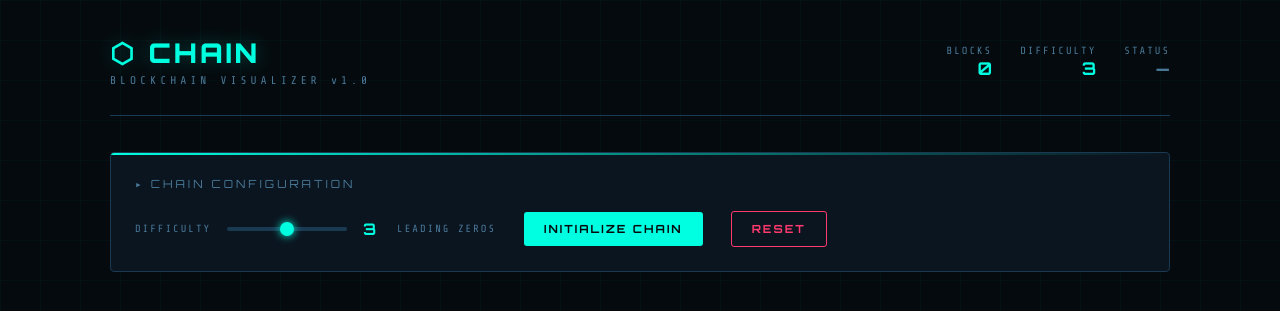
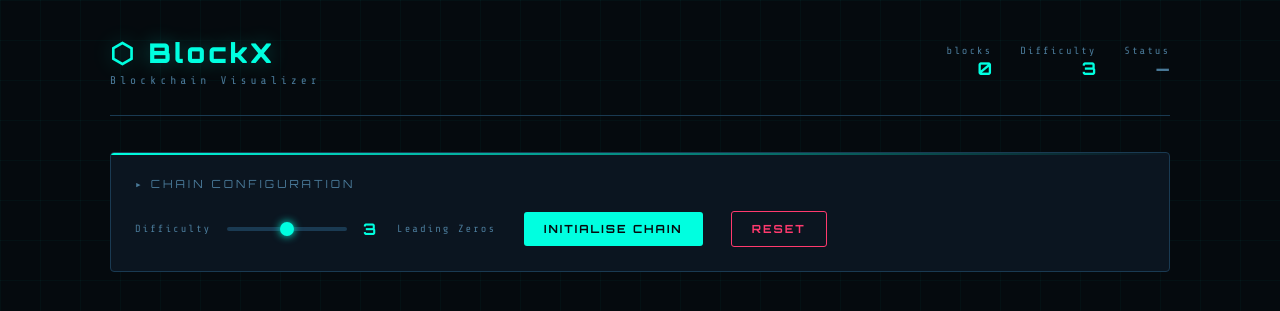
Before and after one commit to riteshpandey2024-cyber/BlockX, a Flask app: page / in a window 1280 px wide. Shown: the top 311 px of the page. Run offline with Flask 3, Linux system fonts and the light colour scheme.

Commit message:
update index.html

```diff
--- a/templates/index.html
+++ b/templates/index.html
@@ -18,20 +18,20 @@
       <!-- HEADER -->
       <header>
         <div class="logo">
-          <div class="logo-title">⬡ CHAIN</div>
-          <div class="logo-sub">BLOCKCHAIN VISUALIZER v1.0</div>
+          <div class="logo-title">⬡ BlockX</div>
+          <div class="logo-sub">Blockchain Visualizer</div>
         </div>
         <div class="header-stats">
           <div class="stat">
-            <div class="stat-label">BLOCKS</div>
+            <div class="stat-label">blocks</div>
             <div class="stat-value" id="stat-blocks">0</div>
           </div>
           <div class="stat">
-            <div class="stat-label">DIFFICULTY</div>
+            <div class="stat-label">Difficulty</div>
             <div class="stat-value" id="stat-diff">3</div>
           </div>
           <div class="stat">
-            <div class="stat-label">STATUS</div>
+            <div class="stat-label">Status</div>
             <div
               class="stat-value"
               id="stat-status"
@@ -50,7 +50,7 @@
           style="display: flex; align-items: center; gap: 28px; flex-wrap: wrap"
         >
           <div class="difficulty-row">
-            <span class="diff-label">DIFFICULTY</span>
+            <span class="diff-label">Difficulty</span>
             <input
               type="range"
               id="difficulty-slider"
@@ -60,13 +60,13 @@
             />
             <span class="diff-val" id="diff-display">3</span>
             <span class="diff-label" style="margin-left: 4px"
-              >LEADING ZEROS</span
+              >Leading Zeros</span
             >
           </div>
           <button id="init-btn" class="btn btn-primary">
-            INITIALIZE CHAIN
+            Initialise Chain
           </button>
-          <button id="reset-btn" class="btn btn-danger">RESET</button>
+          <button id="reset-btn" class="btn btn-danger">Reset</button>
         </div>
       </div>
 
@@ -75,7 +75,7 @@
         <div class="panel-title">▸ Add New Block</div>
         <div class="form-row">
           <div class="field">
-            <label>TRANSACTION DATA</label>
+            <label>Transaction Data</label>
             <input
               type="text"
               id="block-data"
@@ -91,7 +91,7 @@
               "
               >&nbsp;</label
             >
-            <button class="btn btn-primary" id="mine-btn">⛏ MINE BLOCK</button>
+            <button class="btn btn-primary" id="mine-btn">⛏ Mine Block</button>
           </div>
           <div style="display: flex; flex-direction: column; gap: 6px">
             <label
@@ -103,14 +103,14 @@
               >&nbsp;</label
             >
             <button id="load-samples-btn" class="btn btn-outline">
-              LOAD SAMPLES
+              Load Sample Blocks
             </button>
           </div>
         </div>
         <div id="mining-status">
           <div class="spinner"></div>
-          <span class="mine-text">MINING IN PROGRESS...</span>
-          <span id="mine-nonce">nonce: 0</span>
+          <span class="mine-text">Mining in progress...</span>
+          <span id="mine-nonce">Nonce: 0</span>
         </div>
       </div>
 
@@ -119,7 +119,7 @@
         <div class="panel-title">▸ Blockchain</div>
         <div class="controls-row">
           <button id="validate-btn" class="btn btn-outline">
-            ✓ VALIDATE CHAIN
+            ✓ Validate Chain
           </button>
           <div class="sep"></div>
         </div>
@@ -146,11 +146,11 @@
         </p>
         <div class="tamper-row">
           <div class="field">
-            <label>BLOCK INDEX</label>
+            <label>Block Index</label>
             <select id="tamper-index" style="width: 90px"></select>
           </div>
           <div class="field">
-            <label>NEW DATA</label>
+            <label>New Data</label>
             <input
               type="text"
               id="tamper-data"
@@ -159,11 +159,11 @@
           </div>
           <div class="field">
             <label style="visibility: hidden">.</label>
-            <button id="tamper-btn" class="btn btn-danger">⚠ TAMPER</button>
+            <button id="tamper-btn" class="btn btn-danger">⚠ Tamper</button>
           </div>
           <div class="field">
             <label style="visibility: hidden">.</label>
-            <button id="rehash-btn" class="btn btn-outline">REHASH FROM</button>
+            <button id="rehash-btn" class="btn btn-outline">Rehash From Here</button>
           </div>
         </div>
       </div>
```
